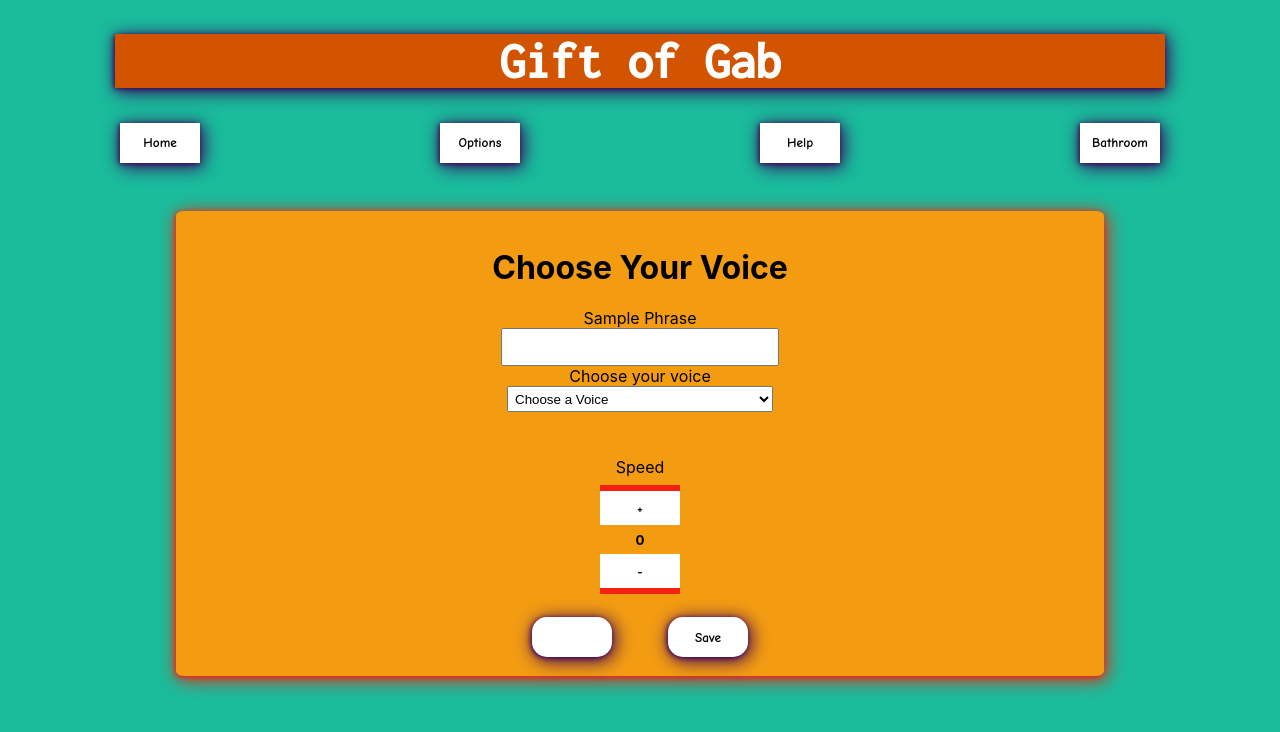
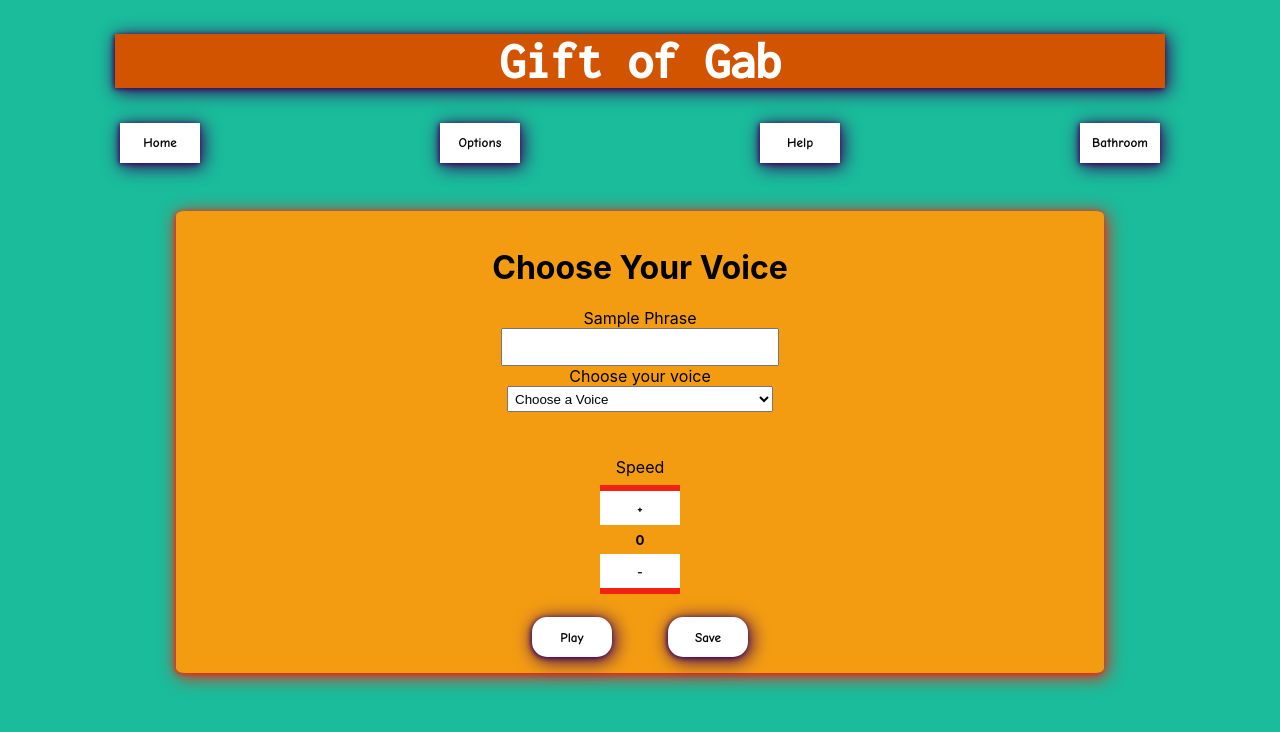
Before and after one commit to GiftOfGab1/FE-dynavox, a React (Create React App) app: page /choose-voice in a window 1280 px wide. Shown: the top 732 px of the page. Built offline with nearby package versions, Linux system fonts and the light colour scheme.

Commit message:
Fix link typo

```diff
--- a/src/Components/ChooseVoiceForm/ChooseVoiceForm.js
+++ b/src/Components/ChooseVoiceForm/ChooseVoiceForm.js
@@ -96,7 +96,6 @@ function ChooseVoiceForm() {
             </section>
             </section>
             <section className='play-save-container'>
-                <Link to="/main-page" style={{ textDecoration: 'none', }}>
                 <button
                     className="save-and-play-buttons"
                     value='play'
@@ -106,9 +105,9 @@ function ChooseVoiceForm() {
                         e.preventDefault()
                         togglePlay();
                     }}
-                    >
+                    >Play
                 </button>
-                </Link>
+                <Link to="/main-page" style={{ textDecoration: 'none', }}>
                     <button
                         className="save-and-play-buttons"
                         value='save'
@@ -124,6 +123,7 @@ function ChooseVoiceForm() {
                     >
                      Save
                     </button>
+                </Link>
             </section>
         </form>
 )
```
Lines whose indentation alone changed are shown as unchanged.
